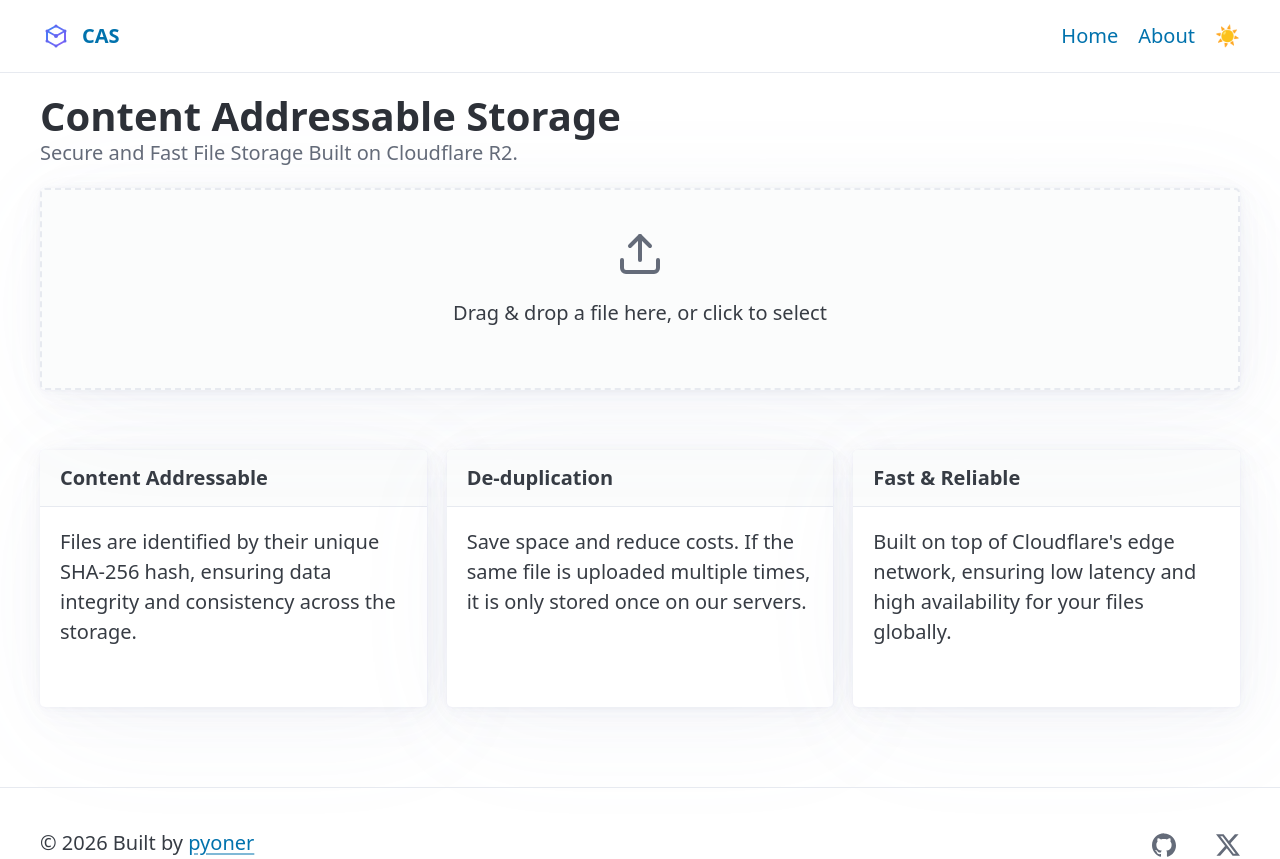
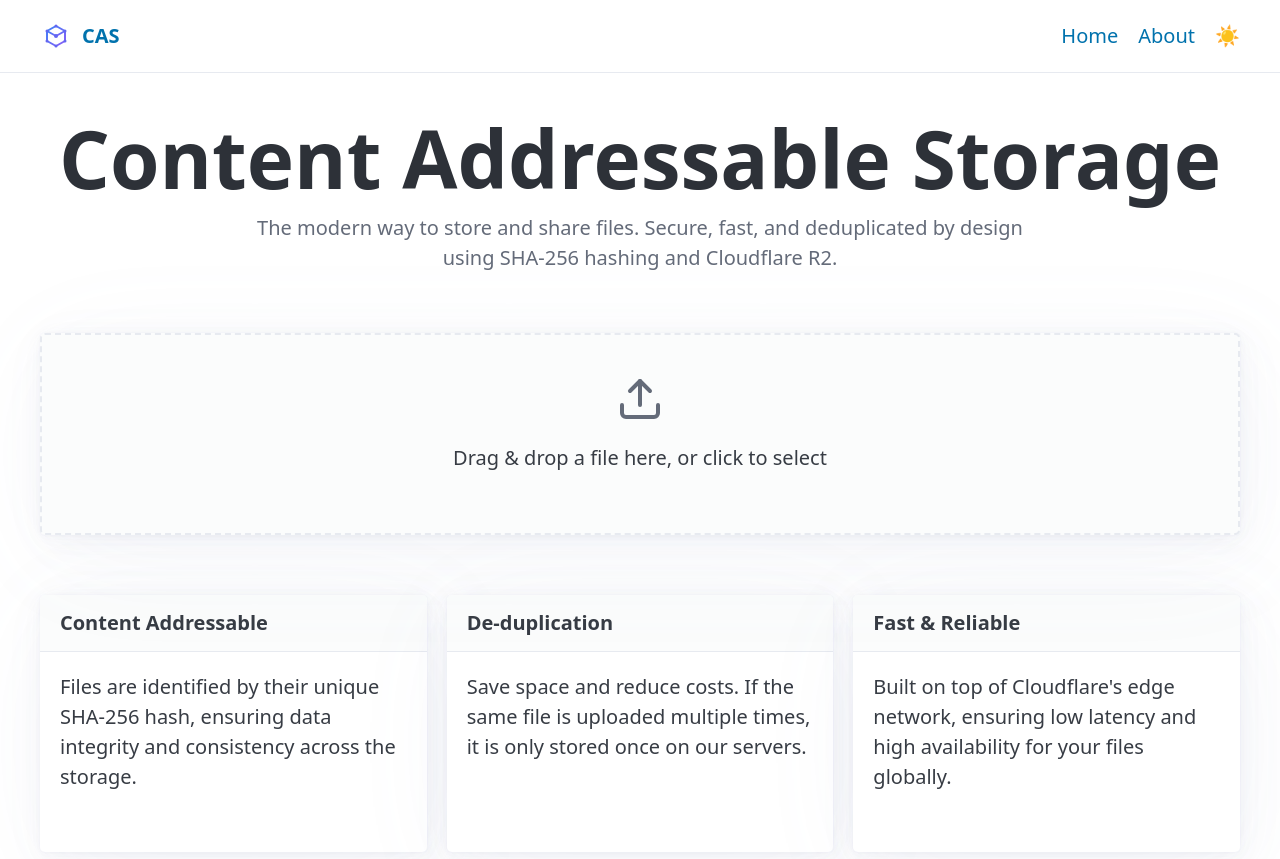
Before and after one commit to pyoner/cas, a SvelteKit app: page / in a window 1280 px wide. Shown: the top 859 px of the page. Built offline with nearby package versions, Linux system fonts and the light colour scheme.

Commit message:
feat(components): add Hero component and update landing page

```diff
--- /dev/null
+++ b/src/lib/components/Hero.svelte
@@ -0,0 +1,36 @@
+<section class="hero">
+	<hgroup>
+		<h1>Content Addressable Storage</h1>
+		<p>
+			The modern way to store and share files. Secure, fast, and deduplicated by design using
+			SHA-256 hashing and Cloudflare R2.
+		</p>
+	</hgroup>
+</section>
+
+<style>
+	.hero {
+		text-align: center;
+		padding: var(--pico-block-spacing-vertical) 0;
+	}
+
+	h1 {
+		--pico-font-weight: 800;
+		font-size: 3rem;
+		margin-bottom: 0.5rem;
+	}
+
+	p {
+		font-size: 1.25rem;
+		color: var(--pico-muted-color);
+		max-width: 40rem;
+		margin-left: auto;
+		margin-right: auto;
+	}
+
+	@media (min-width: 992px) {
+		h1 {
+			font-size: 4rem;
+		}
+	}
+</style>
--- a/src/lib/components/index.ts
+++ b/src/lib/components/index.ts
@@ -3,3 +3,4 @@ export { default as SuccessCard } from './SuccessCard.svelte';
 export { default as ErrorCard } from './ErrorCard.svelte';
 export { default as ThemeToggle } from './ThemeToggle.svelte';
 export { default as Features } from './Features.svelte';
+export { default as Hero } from './Hero.svelte';
--- a/src/routes/+page.svelte
+++ b/src/routes/+page.svelte
@@ -1,16 +1,13 @@
 <script lang="ts">
 	import { createUploader } from '$lib/uploader.svelte';
-	import { Dropzone, SuccessCard, ErrorCard, Features } from '$lib/components';
+	import { Dropzone, SuccessCard, ErrorCard, Features, Hero } from '$lib/components';
 
 	const uploader = createUploader();
 </script>
 
+<Hero />
+
 <section>
-	<hgroup>
-		<h1>Content Addressable Storage</h1>
-		<p>Secure and Fast File Storage Built on Cloudflare R2.</p>
-	</hgroup>
-
 	{#if uploader.status === 'idle' || uploader.status === 'checking' || uploader.status === 'ready' || uploader.status === 'uploading' || (uploader.status === 'error' && !uploader.result)}
 		<Dropzone
 			status={uploader.status}
```
